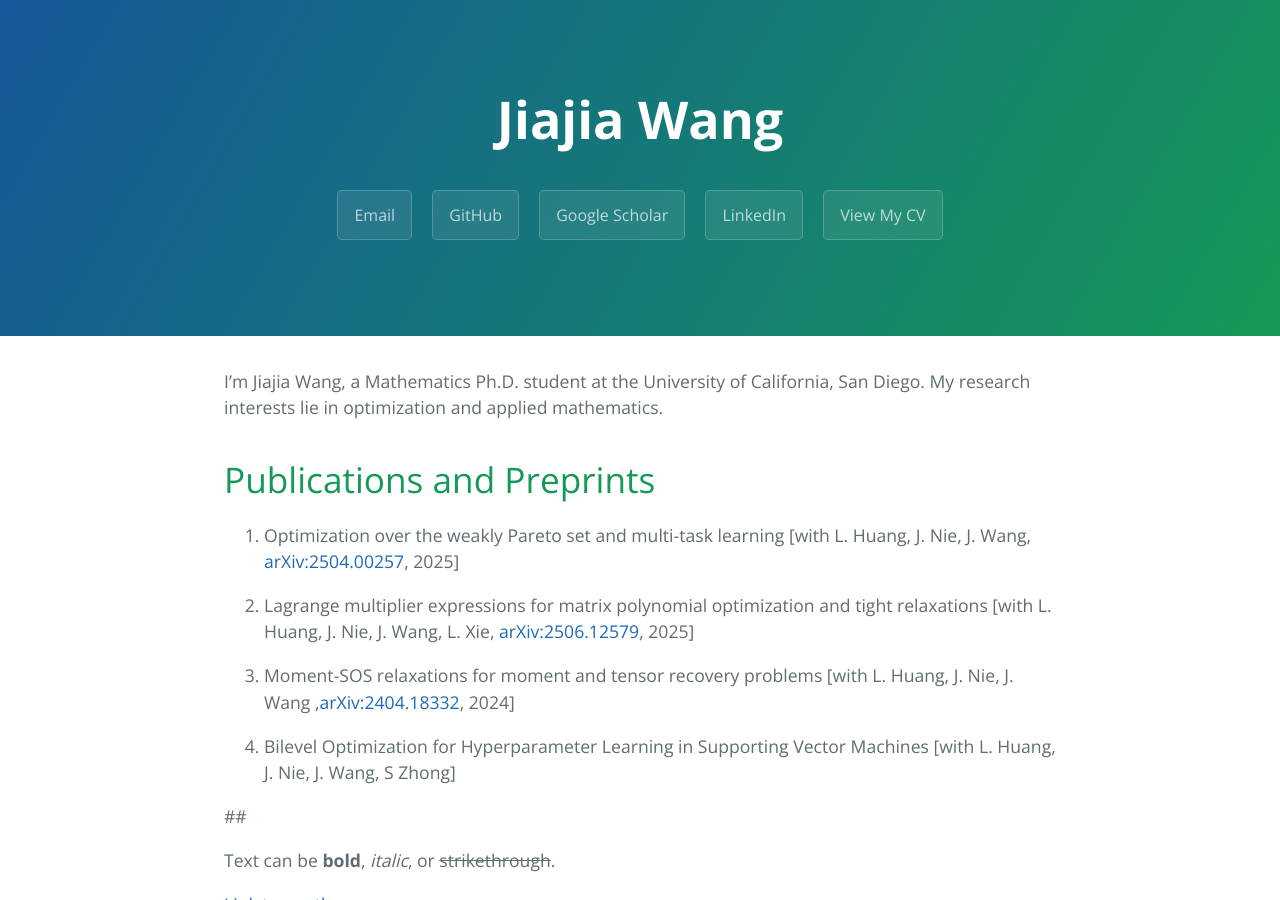
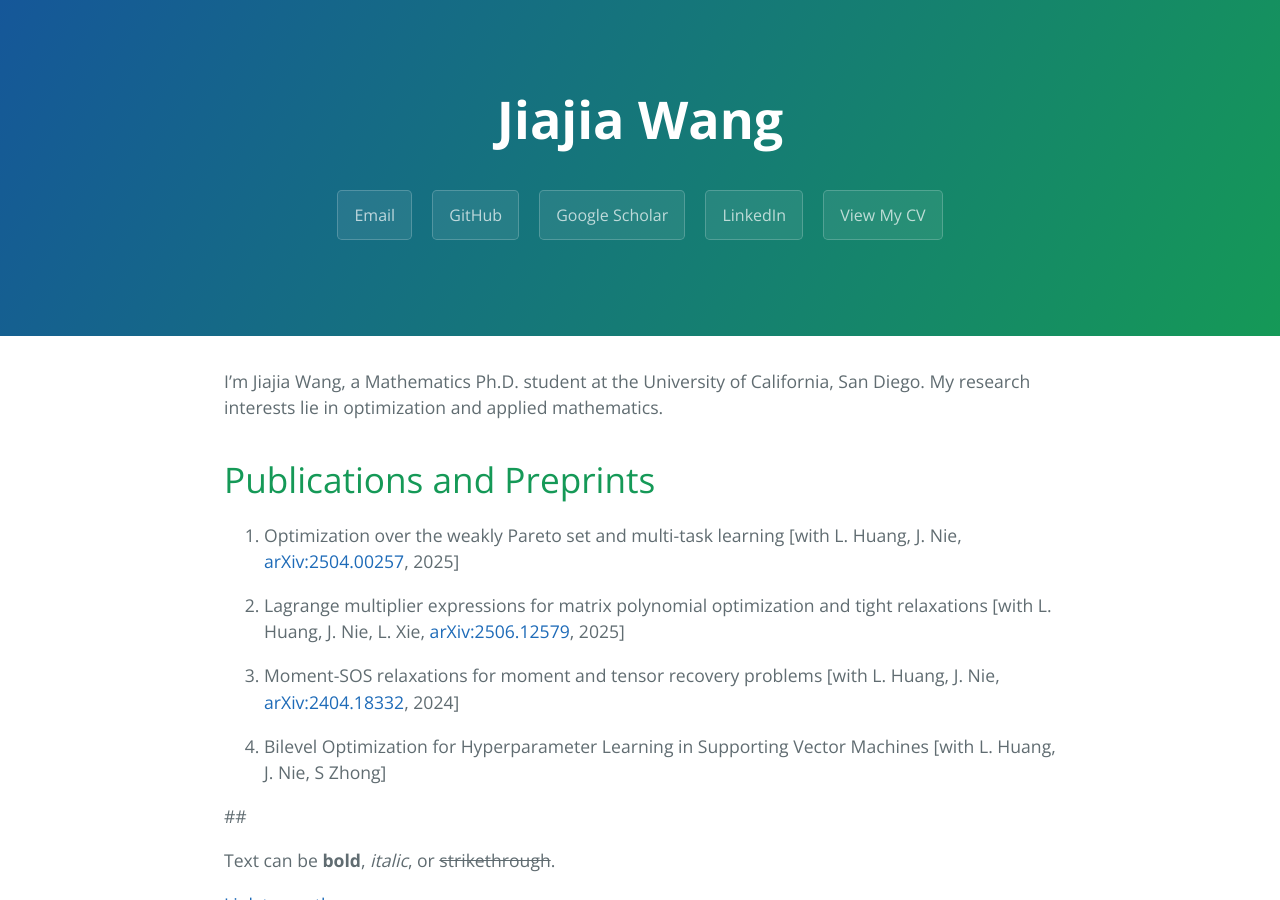
Before and after one commit to additionjj/jiajia_website, a Jekyll site: the page built from index.md, in a window 1280 px wide and 900 px high. Built offline with Jekyll 4.4.1, drawn with Linux system fonts in a browser that asks for light colours.

Commit message:
Update index.md

```diff
--- a/index.md
+++ b/index.md
@@ -7,16 +7,16 @@ layout: default
   My research interests lie in optimization and applied mathematics.
 # Publications and Preprints
 1. Optimization over the weakly Pareto set and multi-task learning
-   [with L. Huang, J. Nie, J. Wang,  [arXiv:2504.00257](https://arxiv.org/abs/2504.00257), 2025]
+   [with L. Huang, J. Nie,  [arXiv:2504.00257](https://arxiv.org/abs/2504.00257), 2025]
 
 2. Lagrange multiplier expressions for matrix polynomial optimization and tight relaxations
-   [with L. Huang, J. Nie, J. Wang, L. Xie, [arXiv:2506.12579](https://arxiv.org/abs/2506.12579), 2025]
+   [with L. Huang, J. Nie, L. Xie, [arXiv:2506.12579](https://arxiv.org/abs/2506.12579), 2025]
 
 3. Moment-SOS relaxations for moment and tensor recovery problems
-   [with L. Huang, J. Nie, J. Wang ,[arXiv:2404.18332](https://arxiv.org/abs/2404.18332), 2024]
+   [with L. Huang, J. Nie, [arXiv:2404.18332](https://arxiv.org/abs/2404.18332), 2024]
 
 4. Bilevel Optimization for Hyperparameter Learning in Supporting Vector Machines
-   [with L. Huang, J. Nie, J. Wang, S Zhong]
+   [with L. Huang, J. Nie, S Zhong]
 
 ##
 
```
